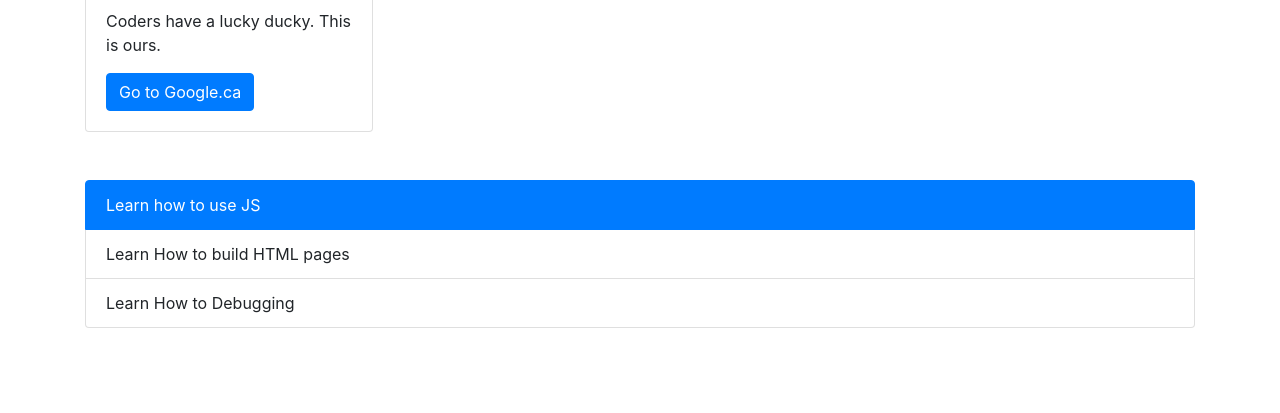
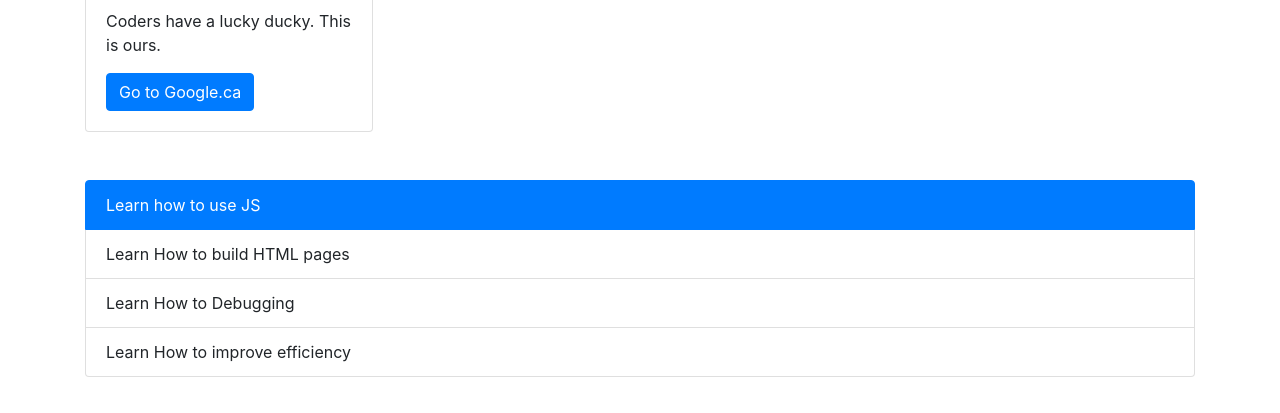
Before and after one commit to Damon-Zhong/FirstHtml, a plain HTML site: page index.html in a window 1280 px wide. Shown: the part 329-742 px from the top of the page. Drawn offline with nearby package versions, Linux system fonts and the light colour scheme.

Commit message:
Added another bullet point

```diff
--- a/index.html
+++ b/index.html
@@ -28,6 +28,7 @@
             <li class="list-group-item active">Learn how to use JS</li>
             <li class="list-group-item">Learn How to build HTML pages</li>
             <li class="list-group-item">Learn How to Debugging</li>
+            <li class="list-group-item">Learn How to improve efficiency</li>
             <!-- <li class="list-group-item">Porta ac consectetur ac</li>
             <li class="list-group-item">Vestibulum at eros</li> -->
         </ul>
```
